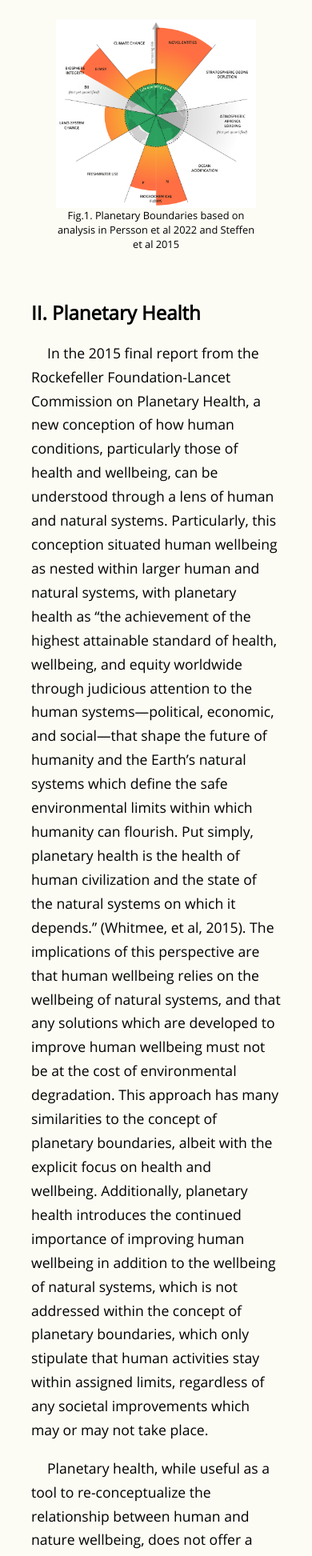
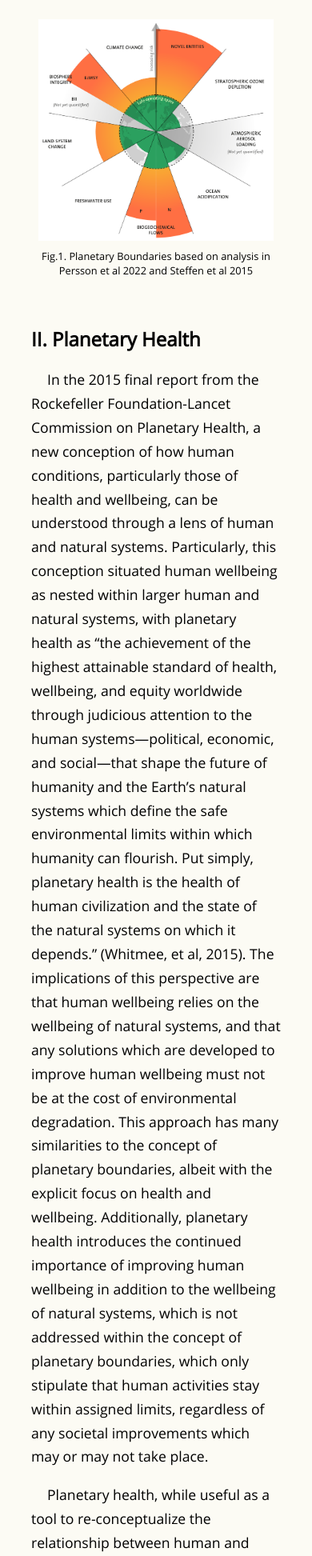
Before and after one commit to alexovits/hnee-gcm-compendium, a Next.js app: page /about in a window 390 px wide. Shown: the part 1019-2964 px from the top of the page at 80% size. Built offline with nearby package versions, Linux system fonts and the light colour scheme.

Commit message:
additional schoneheit

```diff
--- a/styles/Home.module.css
+++ b/styles/Home.module.css
@@ -333,6 +333,7 @@
   width: 80%;
   text-align: center;
   font-size: 0.8em;
+  margin-top: 10px;
 }
 
 .articleImageContainer img{
@@ -474,7 +475,7 @@
   }
 
   .card{
-    max-width: 70%;
+    max-width: 80%;
   }
 
   .articleContainer{
@@ -485,6 +486,14 @@
 @media (max-width: 480px) {
   #titleImage{
     width: 90%;
+  }
+
+  .articleImageContainer span{
+    width: 94%;
+  }
+
+  .articleImageContainer img {
+    width: 94%;
   }
 
 }
```
